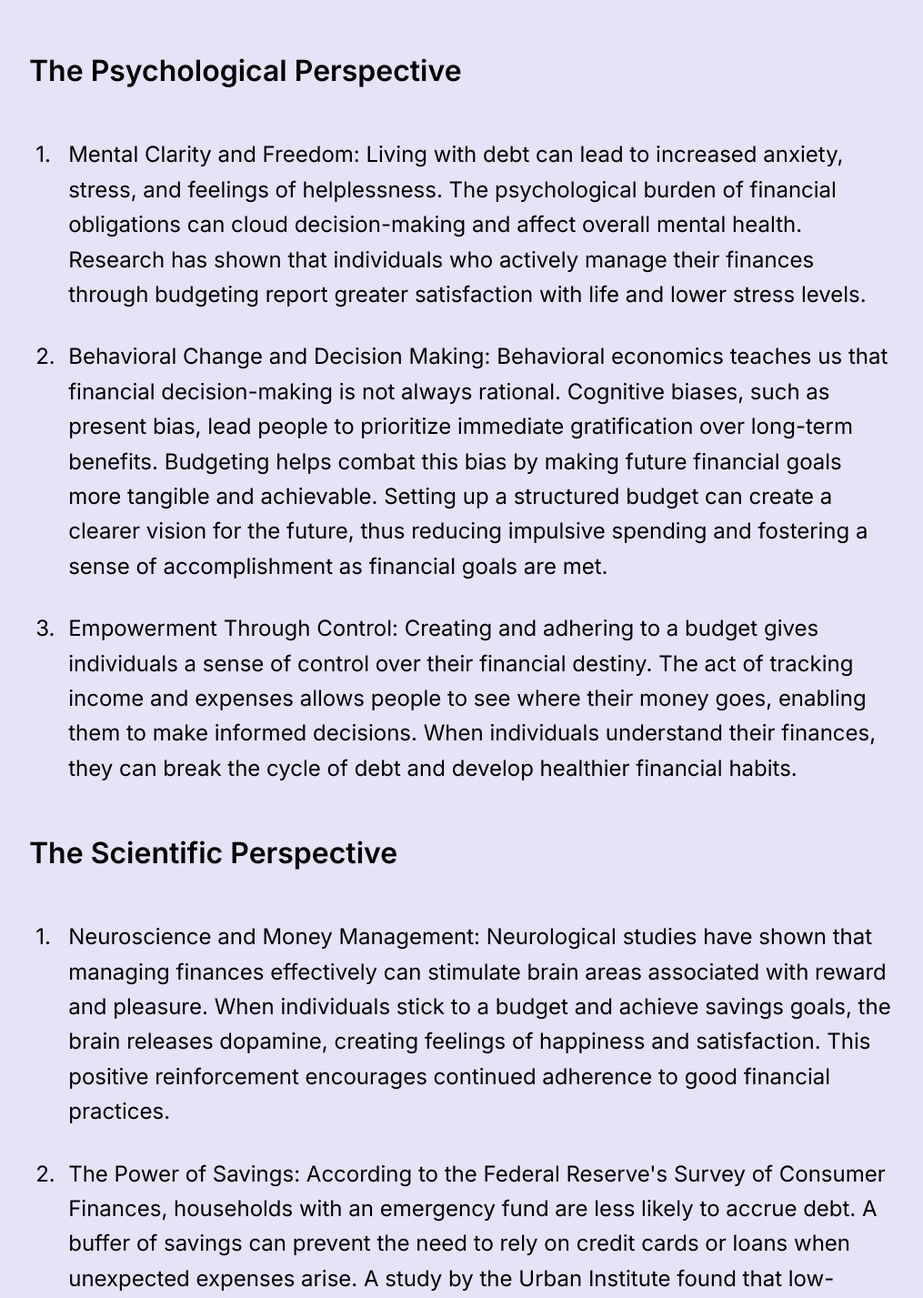
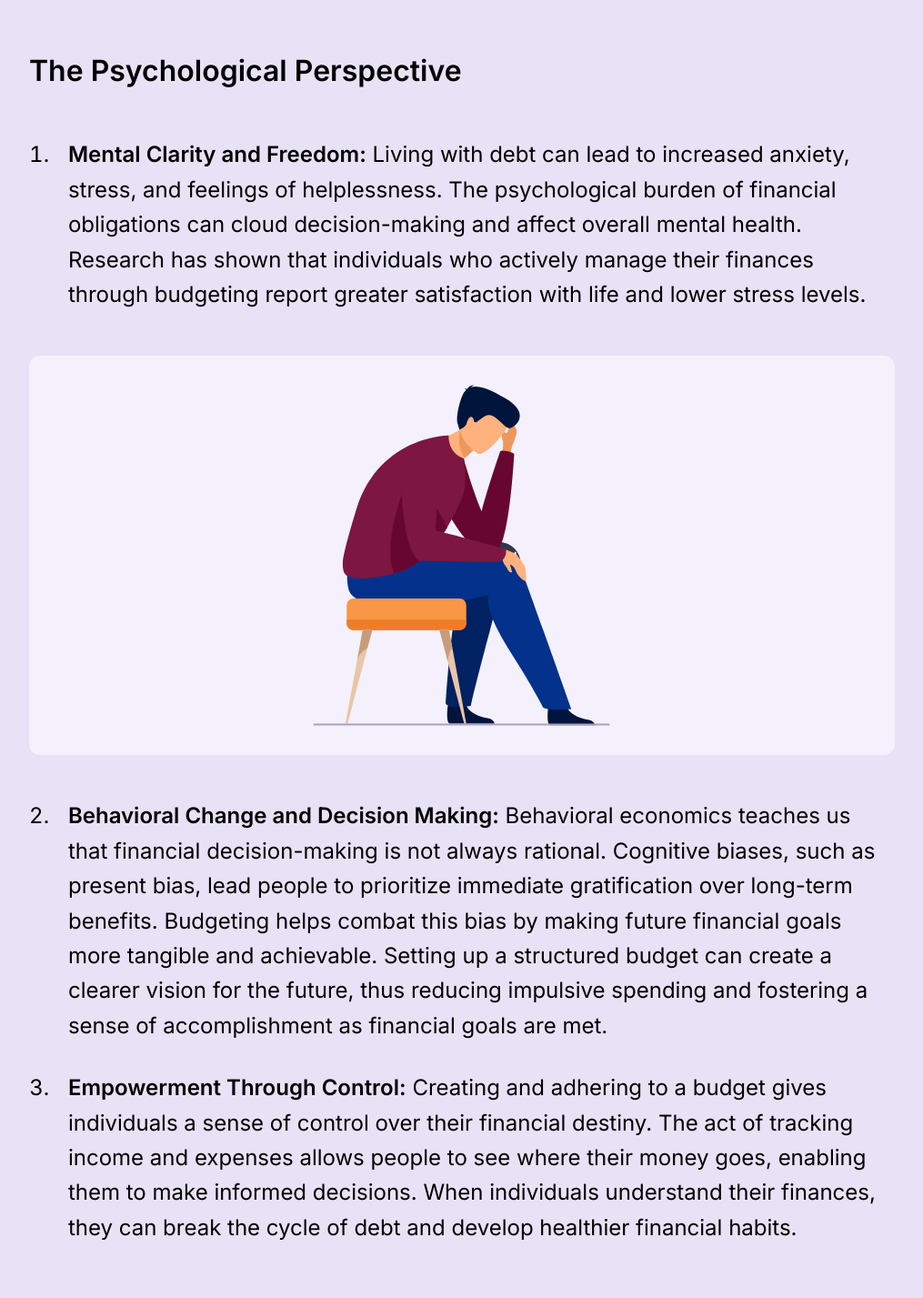
Before and after one commit to nikelaz/bw-website, a Next.js app: page /blog/debt-free-living-the-power-of-budgeting-and-saving in a window 1280 px wide. Shown: the part 1341-2768 px from the top of the page at 91% size, without its empty margins (132-1147 px from the left). Built offline with nearby package versions, Linux system fonts and the light colour scheme.

Commit message:
implement debt free living blog post

```diff
--- a/data/blogs/debt-free-living-the-power-of-budgeting-and-saving.md
+++ b/data/blogs/debt-free-living-the-power-of-budgeting-and-saving.md
@@ -1,7 +1,7 @@
 ---
 title: 'Debt-Free Living: The Power of Budgeting and Saving'
 author: 'Dora Naydenova'
-date: '2022-09-22'
+date: '2024-09-22'
 thumbnail: '/debt-free-living-the-power-of-budgeting-and-saving.svg'
 featuredImage: '/debt-free-living-the-power-of-budgeting-and-saving.svg'
 summary: 'Debt can feel like a weight that’s hard to lift, but embracing a debt-free lifestyle is not only achievable but also liberating.'
@@ -15,13 +15,20 @@ summary: 'Debt can feel like a weight that’s hard to lift, but embracing a deb
 
 <ol>
   <li>
-    Mental Clarity and Freedom: Living with debt can lead to increased anxiety, stress, and feelings of helplessness. The psychological burden of financial obligations can cloud decision-making and affect overall mental health. Research has shown that individuals who actively manage their finances through budgeting report greater satisfaction with life and lower stress levels.
+    <strong>Mental Clarity and Freedom:</strong> Living with debt can lead to increased anxiety, stress, and feelings of helplessness. The psychological burden of financial obligations can cloud decision-making and affect overall mental health. Research has shown that individuals who actively manage their finances through budgeting report greater satisfaction with life and lower stress levels.
+  </li>
+</ol>
+
+<figure>
+  <img src="/troubled-man.svg" loading="lazy" fetchpriority="low" />
+</figure>
+
+<ol start="2">
+  <li>
+    <strong>Behavioral Change and Decision Making:</strong> Behavioral economics teaches us that financial decision-making is not always rational. Cognitive biases, such as present bias, lead people to prioritize immediate gratification over long-term benefits. Budgeting helps combat this bias by making future financial goals more tangible and achievable. Setting up a structured budget can create a clearer vision for the future, thus reducing impulsive spending and fostering a sense of accomplishment as financial goals are met.
   </li>
   <li>
-    Behavioral Change and Decision Making: Behavioral economics teaches us that financial decision-making is not always rational. Cognitive biases, such as present bias, lead people to prioritize immediate gratification over long-term benefits. Budgeting helps combat this bias by making future financial goals more tangible and achievable. Setting up a structured budget can create a clearer vision for the future, thus reducing impulsive spending and fostering a sense of accomplishment as financial goals are met.
-  </li>
-  <li>
-    Empowerment Through Control: Creating and adhering to a budget gives individuals a sense of control over their financial destiny. The act of tracking income and expenses allows people to see where their money goes, enabling them to make informed decisions. When individuals understand their finances, they can break the cycle of debt and develop healthier financial habits.
+    <strong>Empowerment Through Control:</strong> Creating and adhering to a budget gives individuals a sense of control over their financial destiny. The act of tracking income and expenses allows people to see where their money goes, enabling them to make informed decisions. When individuals understand their finances, they can break the cycle of debt and develop healthier financial habits.
   </li>
 </ol>
 
@@ -29,13 +36,13 @@ summary: 'Debt can feel like a weight that’s hard to lift, but embracing a deb
 
 <ol>
   <li>
-    Neuroscience and Money Management: Neurological studies have shown that managing finances effectively can stimulate brain areas associated with reward and pleasure. When individuals stick to a budget and achieve savings goals, the brain releases dopamine, creating feelings of happiness and satisfaction. This positive reinforcement encourages continued adherence to good financial practices.
+    <strong>Neuroscience and Money Management:</strong> Neurological studies have shown that managing finances effectively can stimulate brain areas associated with reward and pleasure. When individuals stick to a budget and achieve savings goals, the brain releases dopamine, creating feelings of happiness and satisfaction. This positive reinforcement encourages continued adherence to good financial practices.
   </li>
   <li>
-    The Power of Savings: According to the Federal Reserve's Survey of Consumer Finances, households with an emergency fund are less likely to accrue debt. A buffer of savings can prevent the need to rely on credit cards or loans when unexpected expenses arise. A study by the Urban Institute found that low-income families with savings tend to be more financially stable and experience less financial stress.
+    <strong>The Power of Savings:</strong> According to the Federal Reserve's Survey of Consumer Finances, households with an emergency fund are less likely to accrue debt. A buffer of savings can prevent the need to rely on credit cards or loans when unexpected expenses arise. A study by the Urban Institute found that low-income families with savings tend to be more financially stable and experience less financial stress.
   </li>
   <li>
-    Long-Term Benefits: The benefits of budgeting extend beyond the immediate effects of eliminating debt. Research by the National Endowment for Financial Education shows that individuals who budget regularly are better equipped to navigate financial hardships, save for significant life goals (like buying a home or retirement), and achieve overall financial wellness.
+    <strong>Long-Term Benefits:</strong> The benefits of budgeting extend beyond the immediate effects of eliminating debt. Research by the National Endowment for Financial Education shows that individuals who budget regularly are better equipped to navigate financial hardships, save for significant life goals (like buying a home or retirement), and achieve overall financial wellness.
   </li>
 </ol>
 
@@ -43,13 +50,23 @@ summary: 'Debt can feel like a weight that’s hard to lift, but embracing a deb
 
 <ul>
   <li>
-    Statistical Evidence: A recent debt study revealed that nearly 80% of Americans are in some form of debt. However, those who actively utilize budgeting apps or tools are shown to reduce their debts significantly faster than those who do not.
+    <strong>Statistical Evidence:</strong> A recent debt study revealed that nearly 80% of Americans are in some form of debt. However, those who actively utilize budgeting apps or tools are shown to reduce their debts significantly faster than those who do not.
+  </li>
+</ul>
+
+<figure>
+  <div style="width: 100%; max-width: 360px">
+    <iframe aria-label="Donut Chart" id="datawrapper-chart-Nntuj" src="https://datawrapper.dwcdn.net/Nntuj/1/" scrolling="no" frameborder="0" style="width: 0; min-width: 100% !important; border: none;" height="493" data-external="1"></iframe><script type="text/javascript">!function(){"use strict";window.addEventListener("message",(function(a){if(void 0!==a.data["datawrapper-height"]){var e=document.querySelectorAll("iframe");for(var t in a.data["datawrapper-height"])for(var r=0;r<e.length;r++)if(e[r].contentWindow===a.source){var i=a.data["datawrapper-height"][t]+"px";e[r].style.height=i}}}))}();
+    </script>
+  </div>
+</figure>
+
+<ul>
+  <li>
+    <strong>Real-Life Success Stories:</strong> Consider the story of a couple who paid off over $50,000 in debt within two years. They attributed their success to a strict budgeting plan that included saving a specific percentage of their income every month and tracking every dollar spent using a budgeting app.
   </li>
   <li>
-    Real-Life Success Stories: Consider the story of a couple who paid off over $50,000 in debt within two years. They attributed their success to a strict budgeting plan that included saving a specific percentage of their income every month and tracking every dollar spent using a budgeting app.
-  </li>
-  <li>
-    Budgeting Apps: With technology, budgeting has never been easier. Apps like Budget Warden not only help track expenditures but also provide insights based on spending patterns, helping users to make better financial decisions. By visualizing their financial situation, users can set specific savings goals and monitor their progress, fostering a proactive approach to debt management.
+    <strong>Budgeting Apps:</strong> With technology, budgeting has never been easier. Apps like Budget Warden not only help track expenditures but also provide insights based on spending patterns, helping users to make better financial decisions. By visualizing their financial situation, users can set specific savings goals and monitor their progress, fostering a proactive approach to debt management.
   </li>
 </ul>
 
--- a/src/app/(layouts)/(nav-footer)/blog/[slug]/blog-post.module.sass
+++ b/src/app/(layouts)/(nav-footer)/blog/[slug]/blog-post.module.sass
@@ -18,11 +18,28 @@
         position: absolute
         left: 0.3em
 
-  ol
-    counter-reset: list
-    li::before
-      counter-increment: list
-      content: counter(list) "."
+
+
+  ol, ul
+    li
+      margin-left: 1.19em
+      padding-left: .6em
+
+  ol li
+    list-style-type: decimal
 
   ul li
     list-style-type: disc
+    &::marker
+      color: var(--color-ash900)
+
+  strong
+    font-weight: 600
+
+  figure
+    display: flex
+    align-items: center
+    justify-content: center
+    padding: 30px
+    background-color: var(--color-ash100)
+    border-radius: 0.5rem
```
Also changed, not shown: public/troubled-man.svg (added).
